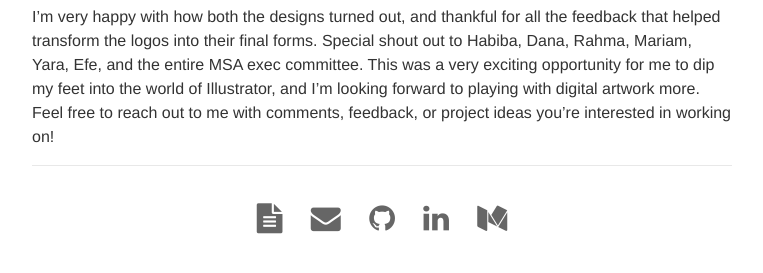
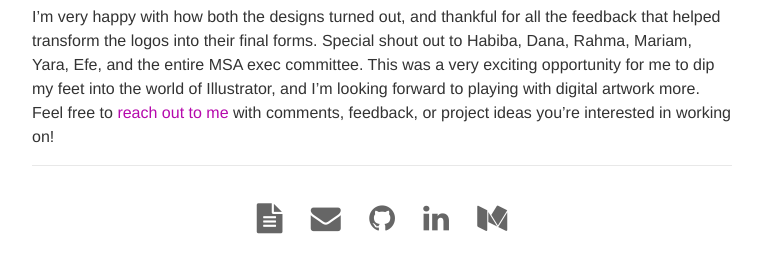
Before and after one commit to zareenc/zareenc.github.io, a Jekyll site: the page built from _posts/2018-01-04-msa-logo.md, in a window 1280 px wide and 900 px high, scrolled down 3574 px. Shown: the part 525-798 px from the top of the window, without its empty margins (258-1021 px from the left). Built offline with Jekyll 4.4.1, drawn with Linux system fonts in a browser that asks for light colours; nearby versions of some CDN libraries; part of the change alters nothing that is shown.

```diff
--- a/_posts/2018-01-04-msa-logo.md
+++ b/_posts/2018-01-04-msa-logo.md
@@ -92,4 +92,4 @@ After many rounds of iteration, the final logo was settled on! The MSA exec plan
      Final Skyline logo
 </div>
 
-I'm very happy with how both the designs turned out, and thankful for all the feedback that helped transform the logos into their final forms. Special shout out to Habiba, Dana, Rahma, Mariam, Yara, Efe, and the entire MSA exec committee. This was a very exciting opportunity for me to dip my feet into the world of Illustrator, and I'm looking forward to playing with digital artwork more. Feel free to reach out to me with comments, feedback, or project ideas you're interested in working on!
+I'm very happy with how both the designs turned out, and thankful for all the feedback that helped transform the logos into their final forms. Special shout out to Habiba, Dana, Rahma, Mariam, Yara, Efe, and the entire MSA exec committee. This was a very exciting opportunity for me to dip my feet into the world of Illustrator, and I'm looking forward to playing with digital artwork more. Feel free to [reach out to me](mailto:{{ site.email }}) with comments, feedback, or project ideas you're interested in working on!
```
